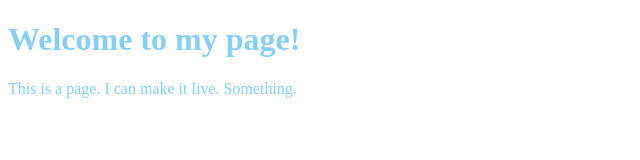
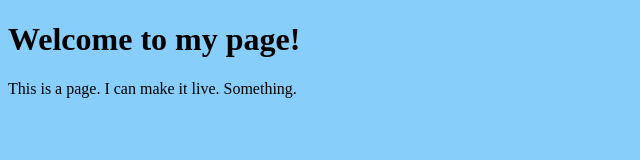
Before and after one commit to PurpleElise/Portfolio, a plain HTML site: page index.html in a window 1280 px wide. Shown: the whole page, without its empty margins (0-640 px from the left). Drawn offline with Linux system fonts and the light colour scheme.

Commit message:
Made color background

```diff
--- a/styles.css
+++ b/styles.css
@@ -1,4 +1,4 @@
 body
 {
-    color:lightskyblue;
+    background-color:lightskyblue;
 }
```
